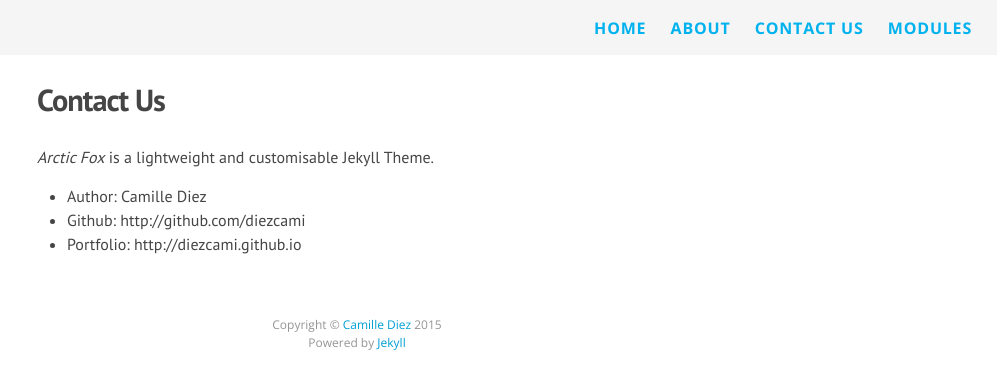
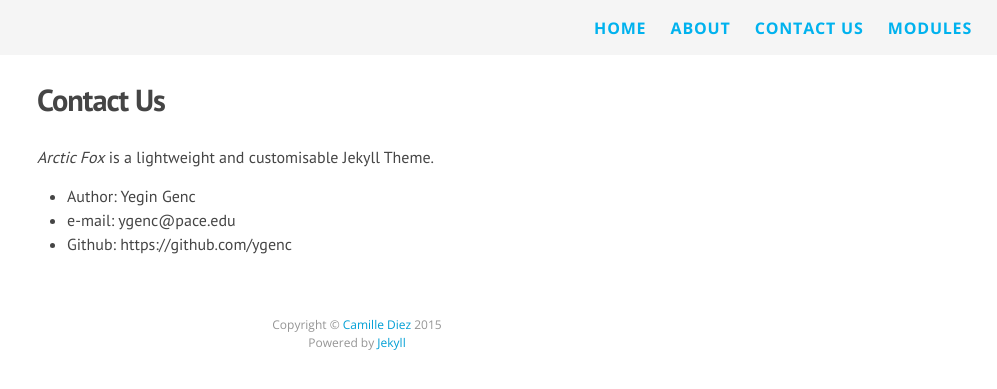
Before and after one commit to daisecpace/daisecpace, a Jekyll site: the page built from contacts.md, in a window 1280 px wide. Shown: the top 389 px of the page, without its empty margins (283-1280 px from the left). Built offline with Jekyll 4.4.1, drawn with Linux system fonts in a browser that asks for light colours; nearby versions of some CDN libraries; Markdown is read by kramdown in place of the engine named in the settings.

Commit message:
Updated Professor Genc's contact details

```diff
--- a/contacts.md
+++ b/contacts.md
@@ -5,6 +5,6 @@ permalink: /contact/
 ---
 *Arctic Fox* is a lightweight and customisable Jekyll Theme.
 
-* Author: Camille Diez
-* Github: http://github.com/diezcami
-* Portfolio: http://diezcami.github.io
+* Author: Yegin Genc
+* e-mail: ygenc@pace.edu
+* Github: https://github.com/ygenc
```
